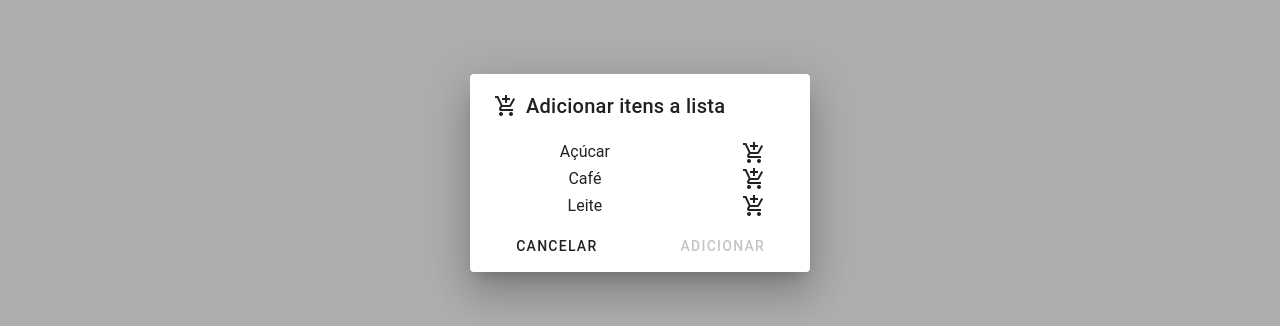
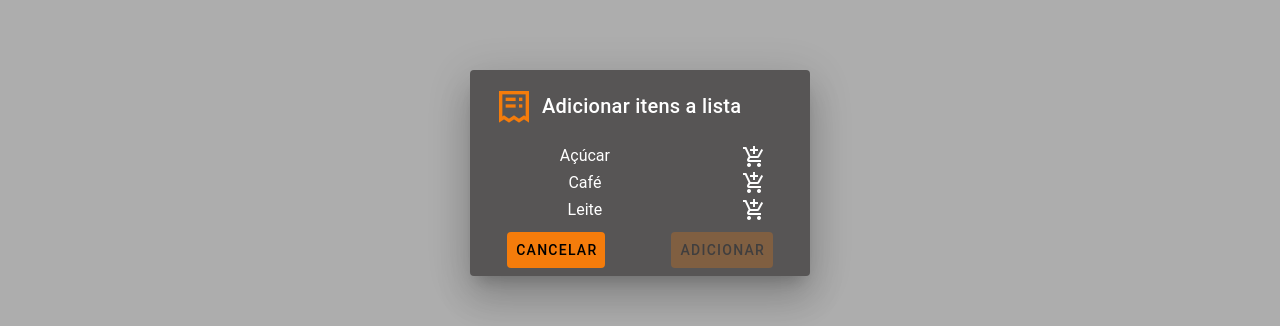
Before and after one commit to marcuscostagraciano/fabricaNeeds, a Vue app in the folder frontend/: page / in a window 1280 px wide. Both pictures are taken after a click on the button 988 px from the left and 153 px from the top of the page. Shown: the part 227-553 px from the top of the page. Built offline with nearby package versions, Linux system fonts and the light colour scheme; no server answers; data requests are answered from the project's data file.

Commit message:
style: components match color palette

```diff
--- a/frontend/src/App.vue
+++ b/frontend/src/App.vue
@@ -23,6 +23,4 @@ const toggleDrawer = () => { showSideBar.value = !showSideBar.value }
   </v-app>
 </template>
 
-<style>
-@import "@/assets/main.css";
-</style>
+<style></style>
--- /dev/null
+++ b/frontend/src/assets/css/addcards.css
@@ -0,0 +1,18 @@
+.card {
+    background-color: var(--palette-gray);
+    color: #fff !important;
+}
+
+.card ::v-deep .v-card-item .v-icon {
+    color: var(--palette-orange);
+    font-size: 2.5rem;
+}
+
+.card ::v-deep .v-messages__message {
+    color: #fff;
+}
+
+.card ::v-deep .v-btn {
+    background-color: var(--palette-orange);
+    color: #000;
+}
--- a/frontend/src/components/AddItemsToList.vue
+++ b/frontend/src/components/AddItemsToList.vue
@@ -31,7 +31,7 @@ const toggleListedItems = async (controlVar) => {
 <template>
     <v-dialog activator="btn" max-width="340" persistent>
         <template v-slot:default="{ isActive }">
-            <v-card prepend-icon="mdi-cart-plus" title="Adicionar itens a lista">
+            <v-card prepend-icon="mdi-invoice-list-outline" title="Adicionar itens a lista" class="card">
                 <table>
                     <tr v-for="item in itemStore.inactiveItems" :key="item.id" class="item">
                         <td>{{ item.name }}</td>
@@ -53,6 +53,8 @@ const toggleListedItems = async (controlVar) => {
 </template>
 
 <style scoped>
+@import '@/assets/css/addcards.css';
+
 .item {
     text-align: center;
 }
--- a/frontend/src/main.js
+++ b/frontend/src/main.js
@@ -1,4 +1,4 @@
-import "./assets/main.css";
+import "./assets/css/main.css";
 
 import { createApp } from 'vue';
 import { createPinia } from 'pinia';
```
Also changed, not shown: frontend/src/components/AddBalance.vue (+5 -3 lines), frontend/src/assets/css/main.css (renamed from frontend/src/assets/main.css).
